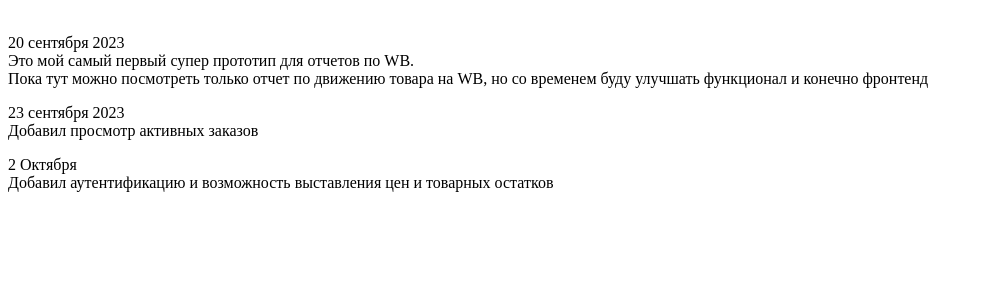
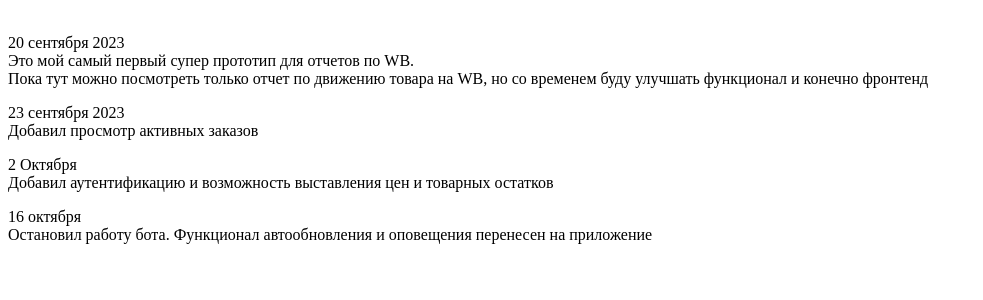
Before and after one commit to twopercent051/wb_prado_web_app, a FastAPI app: template templates/index.html in a window 1280 px wide. Shown: the part 98-398 px from the top of the page, without its empty margins (0-983 px from the left). Run offline with FastAPI, Linux system fonts and the light colour scheme; the template is opened without the code that fills it, so the values that code supplies are empty; parts of the project's set-up code (start-up, migrations or seed data) failed here and were passed over.

```diff
--- a/templates/index.html
+++ b/templates/index.html
@@ -14,5 +14,8 @@
     <p>
         2 Октября <br> Добавил аутентификацию и возможность выставления цен и товарных остатков
     </p>
+       <p>
+           16 октября <br> Остановил работу бота. Функционал автообновления и оповещения перенесен на приложение
+       </p>
    </div>
 {% endblock content %}
```
